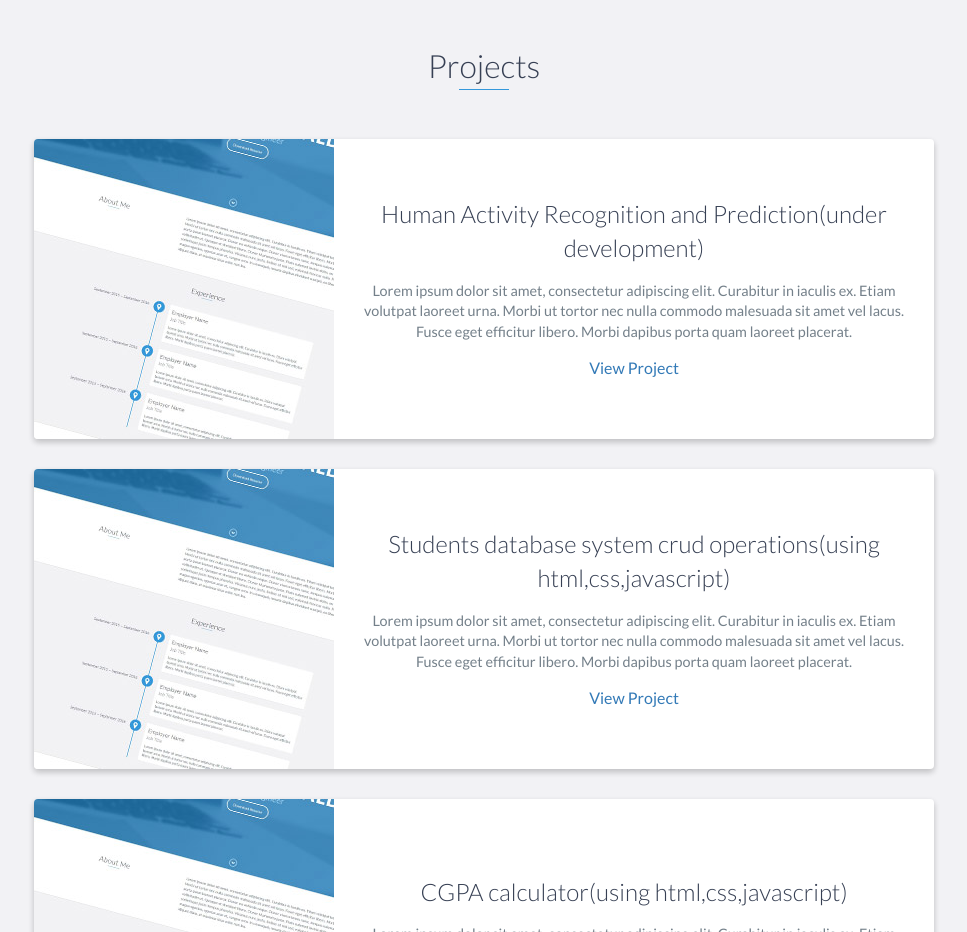
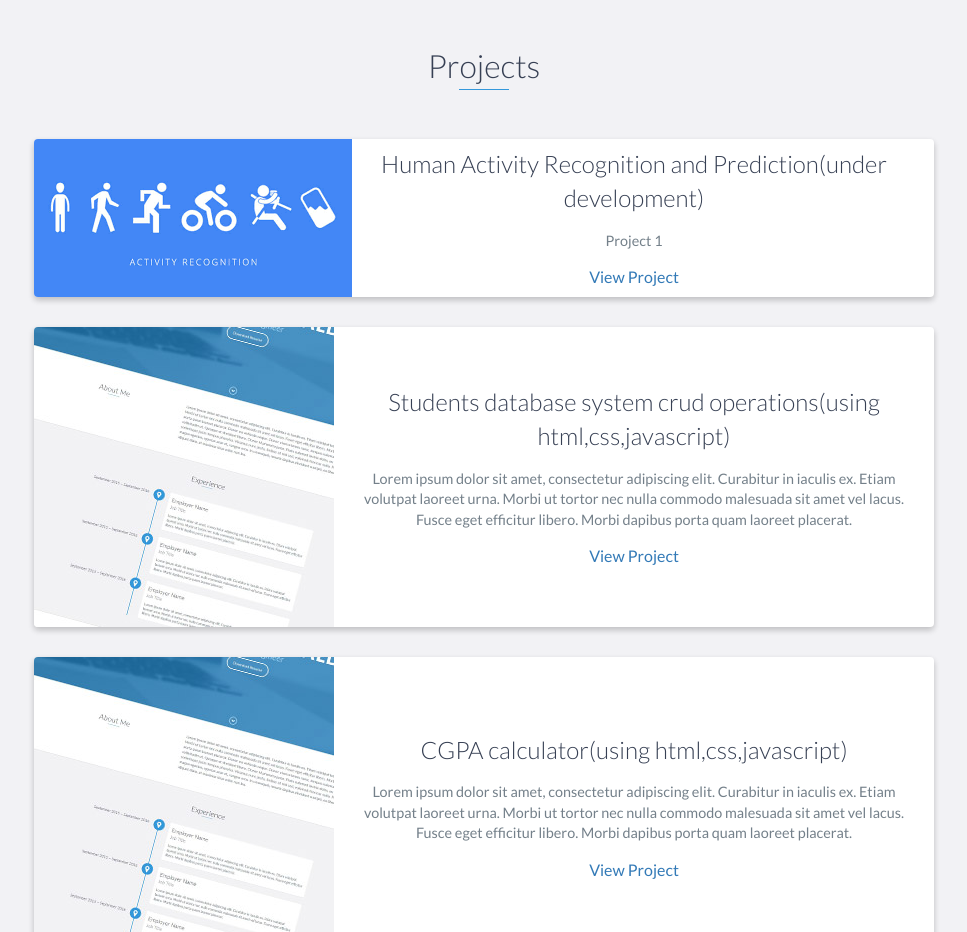
Before and after one commit to sanjay445/sanjay445.github.io, a website: page index.html in a window 1280 px wide. Shown: the part 2280-3212 px from the top of the page, without its empty margins (156-1123 px from the left). Drawn offline with nearby package versions, Linux system fonts and the light colour scheme.

Commit message:
Update index.html

```diff
--- a/index.html
+++ b/index.html
@@ -160,13 +160,13 @@
             <div class="row">
                 <div class="project shadow-large">
                     <div class="project-image">
-                        <img src="images/project.jpg" />
+                        <img src="images/HAR.png" />
                     </div>
                     <!-- End .project-image -->
                     <div class="project-info">
                         <h3>Human Activity Recognition and Prediction(under development)</h3>
                         <p>
-                            Lorem ipsum dolor sit amet, consectetur adipiscing elit. Curabitur in iaculis ex. Etiam volutpat laoreet urna. Morbi ut tortor nec nulla commodo malesuada sit amet vel lacus. Fusce eget efficitur libero. Morbi dapibus porta quam laoreet placerat.
+                            Project 1
                         </p>
                         <a href="#">View Project</a>
                     </div>
```
